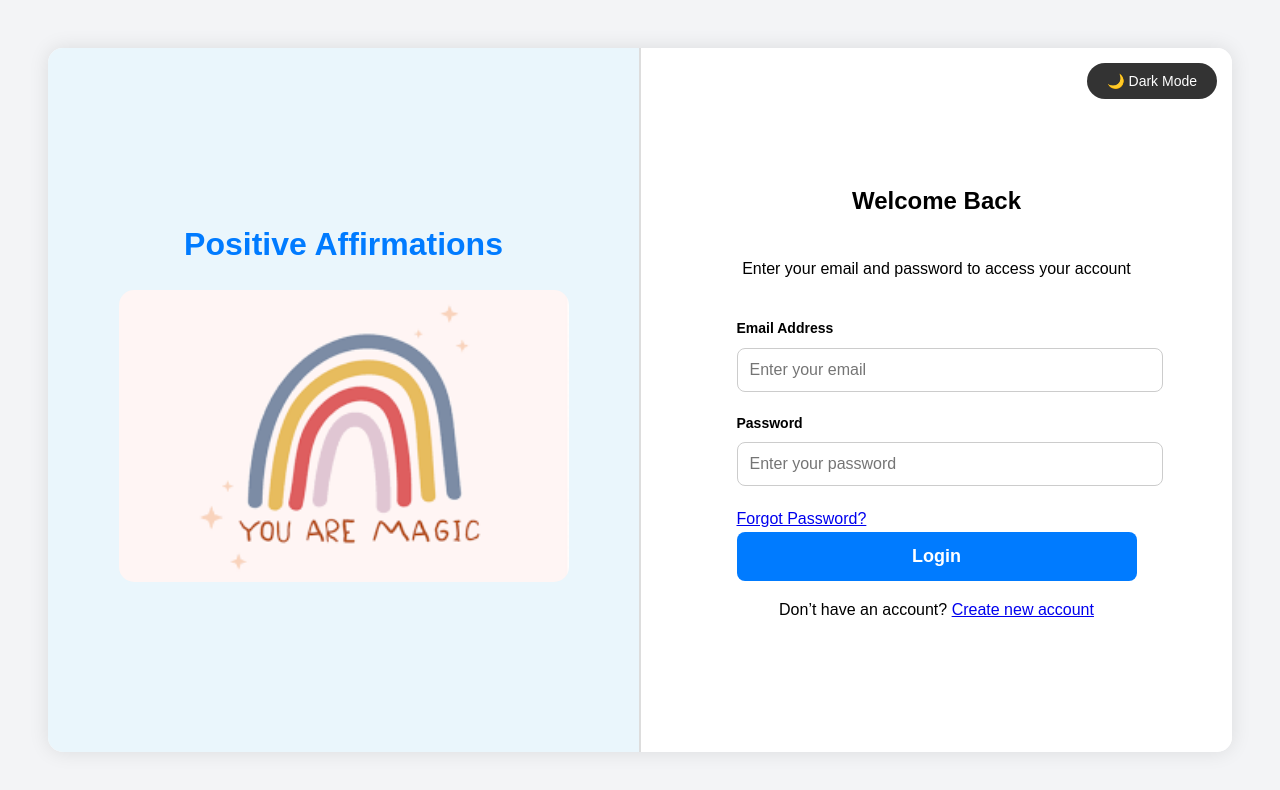
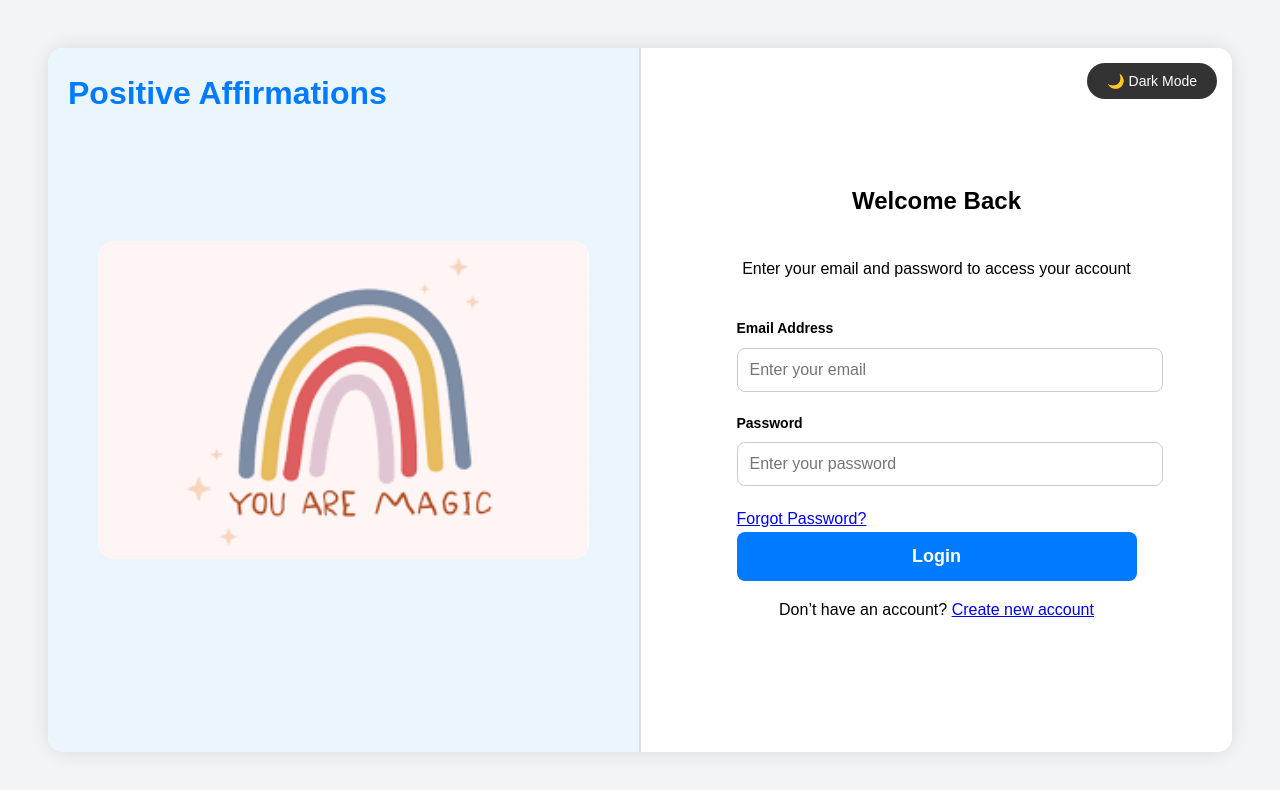
Before and after one commit to uaalumni02/affirmation_frontend, a React (Create React App) app: page / in a window 1280 px wide. Shown: the top 790 px of the page. Built offline with nearby package versions, Linux system fonts and the light colour scheme.

Commit message:
update styling

```diff
--- a/public/index.html
+++ b/public/index.html
@@ -24,7 +24,7 @@
       work correctly both with client-side routing and a non-root public URL.
       Learn how to configure a non-root public URL by running `npm run build`.
     -->
-    <title>React App</title>
+    <title>Affirmations</title>
   </head>
   <body>
     <noscript>You need to enable JavaScript to run this app.</noscript>
--- a/src/static/login.css
+++ b/src/static/login.css
@@ -96,24 +96,32 @@ body, html {
     color: white;
 }
 
-/* Image Styling */
+/* Image Styling - Enlarged for Better Visibility */
 .login-image {
     width: 100%;
-    max-width: 450px;
+    max-width: 600px;
     height: auto;
-    object-fit: contain;
+    object-fit: cover;
     border-radius: 15px;
-    margin-bottom: 20px;
+    margin: 30px 0;
 }
 
-/* Title Styling */
+
+/* Title Styling - Moved Up and Left */
 .login-title {
     font-size: 2rem;
     font-weight: bold;
     color: #007bff;
-    margin-bottom: 20px;
-    text-align: center;
+    position: absolute;
+    top: 20px;
+    left: 20px;
+    margin: 0;
+    padding: 0;
 }
+
+
+
+
 
 /* Form Styling */
 .login-form {
```
